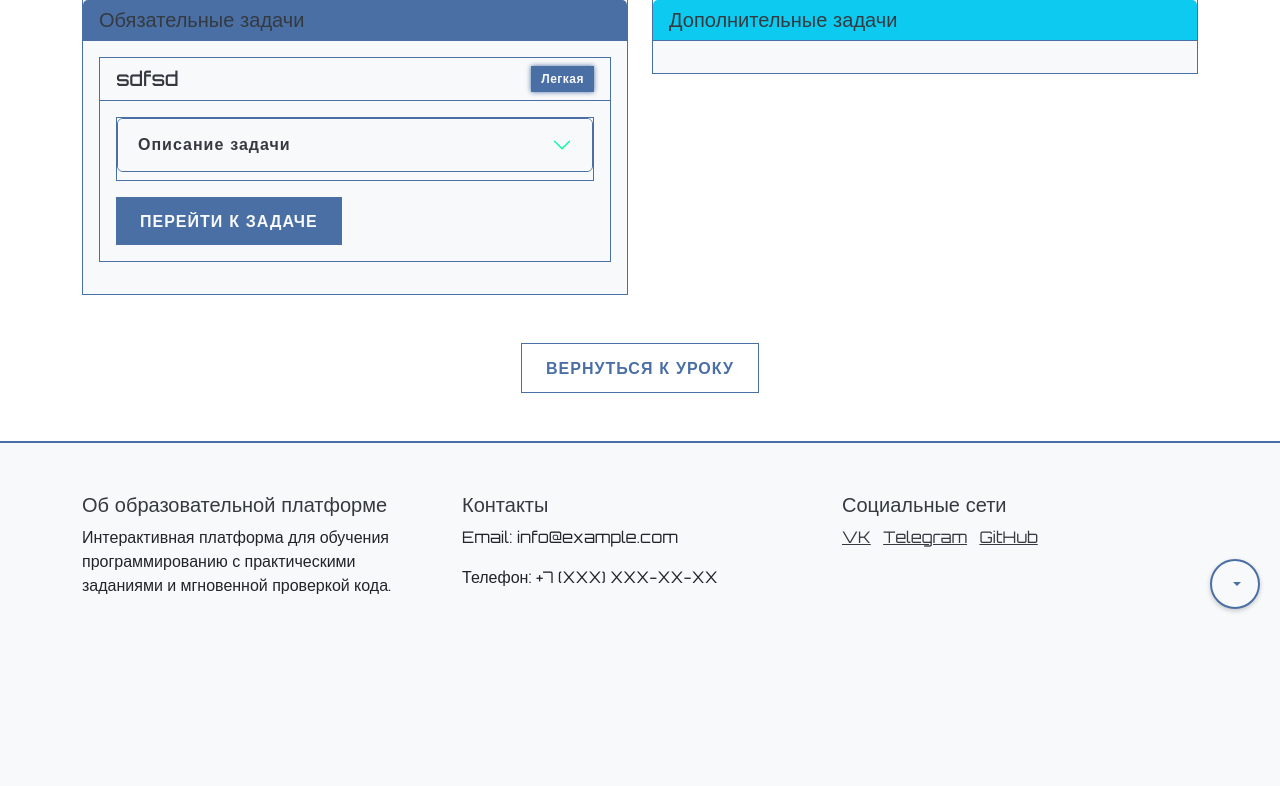
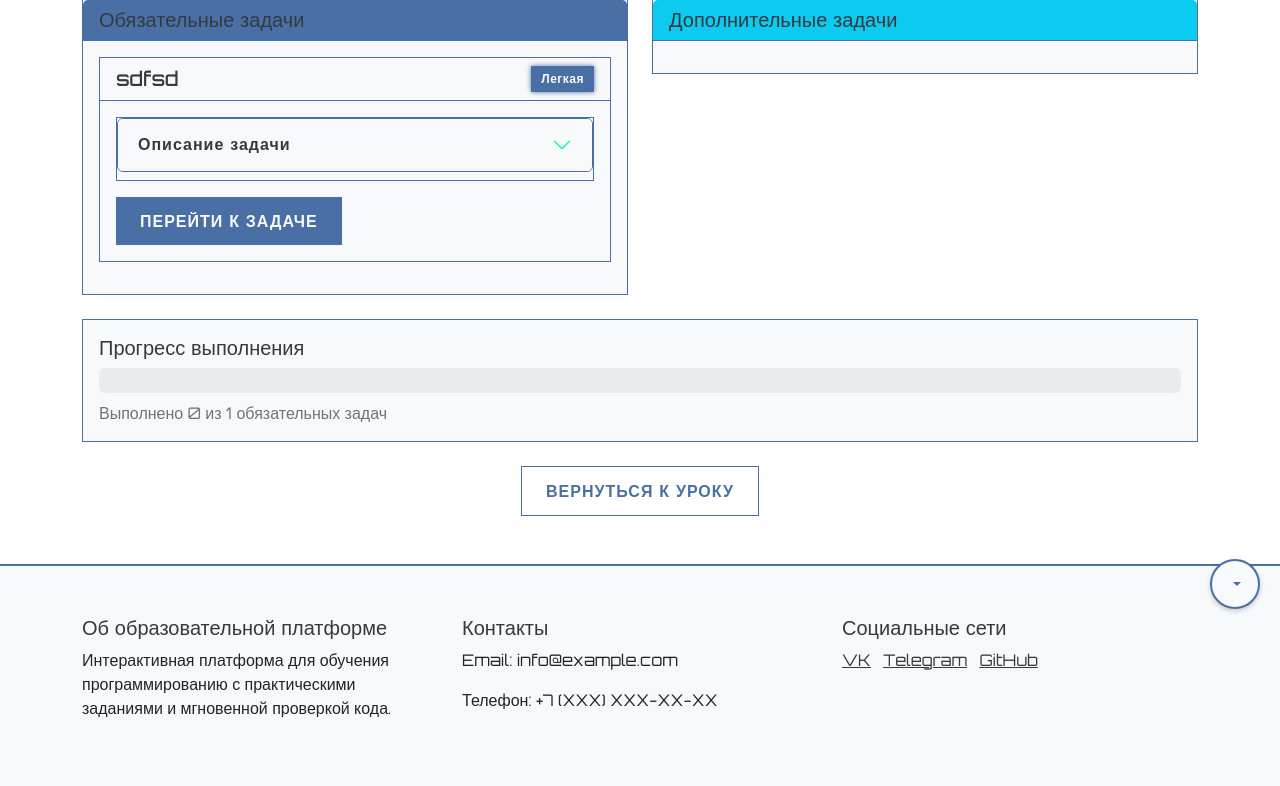
Before and after one commit to druswayne/project_site, a Flask app: page /student/lesson/1/practice in a window 1280 px wide. Shown: the part 171-957 px from the top of the page. Before the commit the page ends 784 px from the top, so only its background shows below. Run offline with Flask 3, Linux system fonts and the light colour scheme; a user stored in the database is signed in; data comes from the database, SQL or seed files in the repository; both versions use the stored data as it was after the commit; some libraries are stand-ins or nearby versions.

Commit message:
вроде ок

```diff
--- a/app.py
+++ b/app.py
@@ -195,7 +195,7 @@
 
 @login_manager.user_loader
 def load_user(user_id):
-    return User.query.get(int(user_id))
+    return db.session.get(User, int(user_id))
 
 @app.route('/')
 def index():
@@ -435,22 +435,39 @@
 @login_required
 def view_practice_tasks(lesson_id):
     lesson = Lesson.query.get_or_404(lesson_id)
-    progress = UserProgress.query.filter_by(user_id=current_user.id, lesson_id=lesson_id).first()
-
-    if not progress:
-        progress = UserProgress(user_id=current_user.id, lesson_id=lesson_id)
-        db.session.add(progress)
-        db.session.commit()
-
-    completed_task_ids = [task.id for task in progress.completed_tasks]
-    mandatory_tasks = PracticeTask.query.filter_by(lesson_id=lesson_id, is_required=True).order_by(PracticeTask.order_number).all()
-    optional_tasks = PracticeTask.query.filter_by(lesson_id=lesson_id, is_required=False).order_by(PracticeTask.order_number).all()
+    if not lesson.is_active:
+        flash('Этот урок еще не опубликован.', 'warning')
+        return redirect(url_for('student_dashboard'))
+
+    # Получаем все обязательные задачи для урока
+    mandatory_tasks = PracticeTask.query.filter_by(lesson_id=lesson_id, is_required=True).all()
+
+    # Получаем все дополнительные задачи для урока
+    optional_tasks = PracticeTask.query.filter_by(lesson_id=lesson_id, is_required=False).all()
+
+    # Получаем все решенные задачи пользователя для текущего урока
+    solved_tasks = Solution.query.join(PracticeTask).filter(
+        Solution.user_id == current_user.id,
+        Solution.is_correct == True,
+        PracticeTask.lesson_id == lesson_id
+    ).with_entities(Solution.task_id).all()
+
+    # Преобразуем в список ID решенных задач
+    solved_task_ids = [task_id for (task_id,) in solved_tasks]
+
+    # Рассчитываем прогресс выполнения обязательных задач
+    total_mandatory = len(mandatory_tasks)
+    solved_mandatory = sum(1 for task in mandatory_tasks if task.id in solved_task_ids)
+    progress_percentage = round((solved_mandatory / total_mandatory * 100) if total_mandatory > 0 else 0)
 
     return render_template('student/practice.html',
                          lesson=lesson,
                          mandatory_tasks=mandatory_tasks,
                          optional_tasks=optional_tasks,
-                         completed_task_ids=completed_task_ids)
+                         completed_task_ids=solved_task_ids,
+                         progress_percentage=progress_percentage,
+                         solved_mandatory=solved_mandatory,
+                         total_mandatory=total_mandatory)
 
 @app.route('/student/lesson/<int:lesson_id>/practice/task/<int:task_id>/complete', methods=['POST'])
 @login_required
--- a/templates/student/practice.html
+++ b/templates/student/practice.html
@@ -108,6 +108,25 @@
         </div>
     </div>
 
+    <!-- Прогресс выполнения -->
+    <div class="card mb-4">
+        <div class="card-body">
+            <h5 class="card-title">Прогресс выполнения</h5>
+            <div class="progress mb-2" style="height: 25px;">
+                <div class="progress-bar bg-success" role="progressbar"
+                     style="width: {{ progress_percentage }}%"
+                     aria-valuenow="{{ progress_percentage }}"
+                     aria-valuemin="0"
+                     aria-valuemax="100">
+                    {{ progress_percentage }}%
+                </div>
+            </div>
+            <p class="text-muted mb-0">
+                Выполнено {{ solved_mandatory }} из {{ total_mandatory }} обязательных задач
+            </p>
+        </div>
+    </div>
+
     <div class="text-center mt-4">
         <a href="{{ url_for('view_student_lesson', lesson_id=lesson.id) }}" class="btn btn-secondary">
             Вернуться к уроку
```
Also changed, not shown: instance/app.db.
